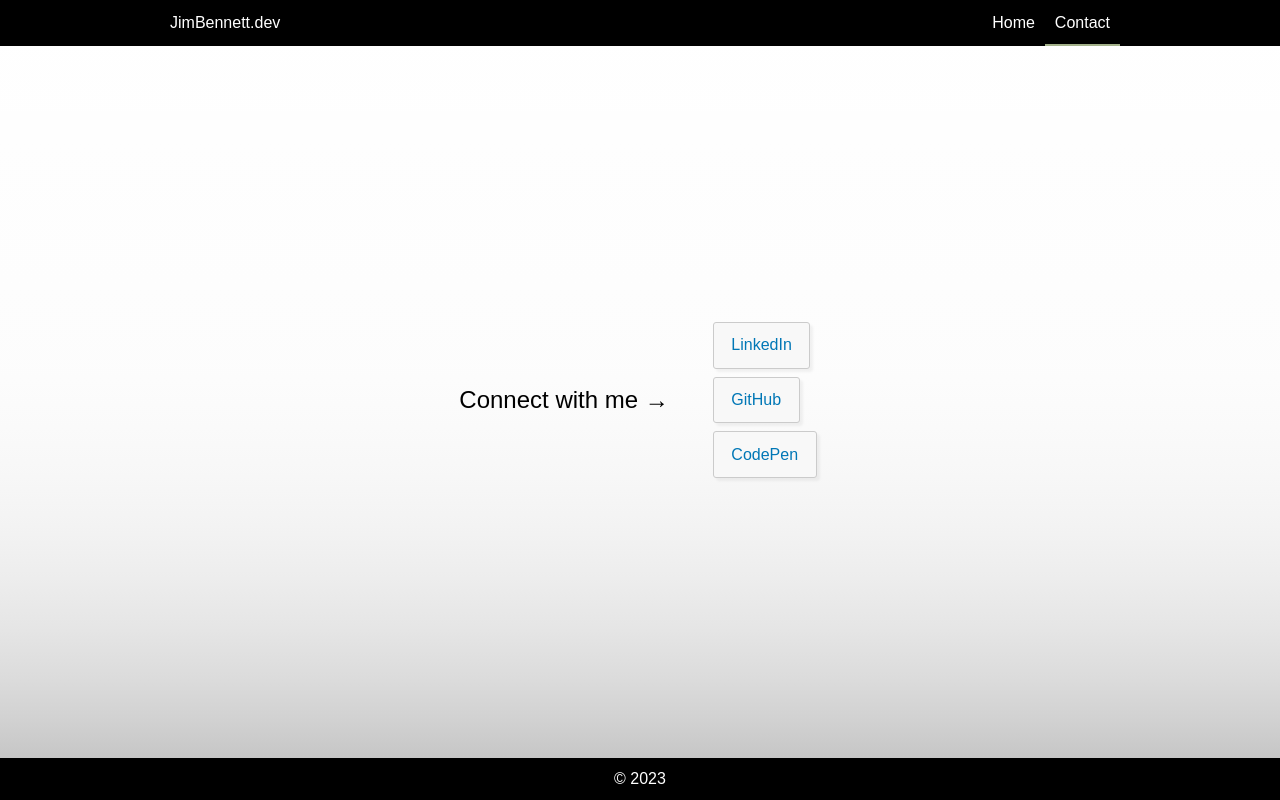
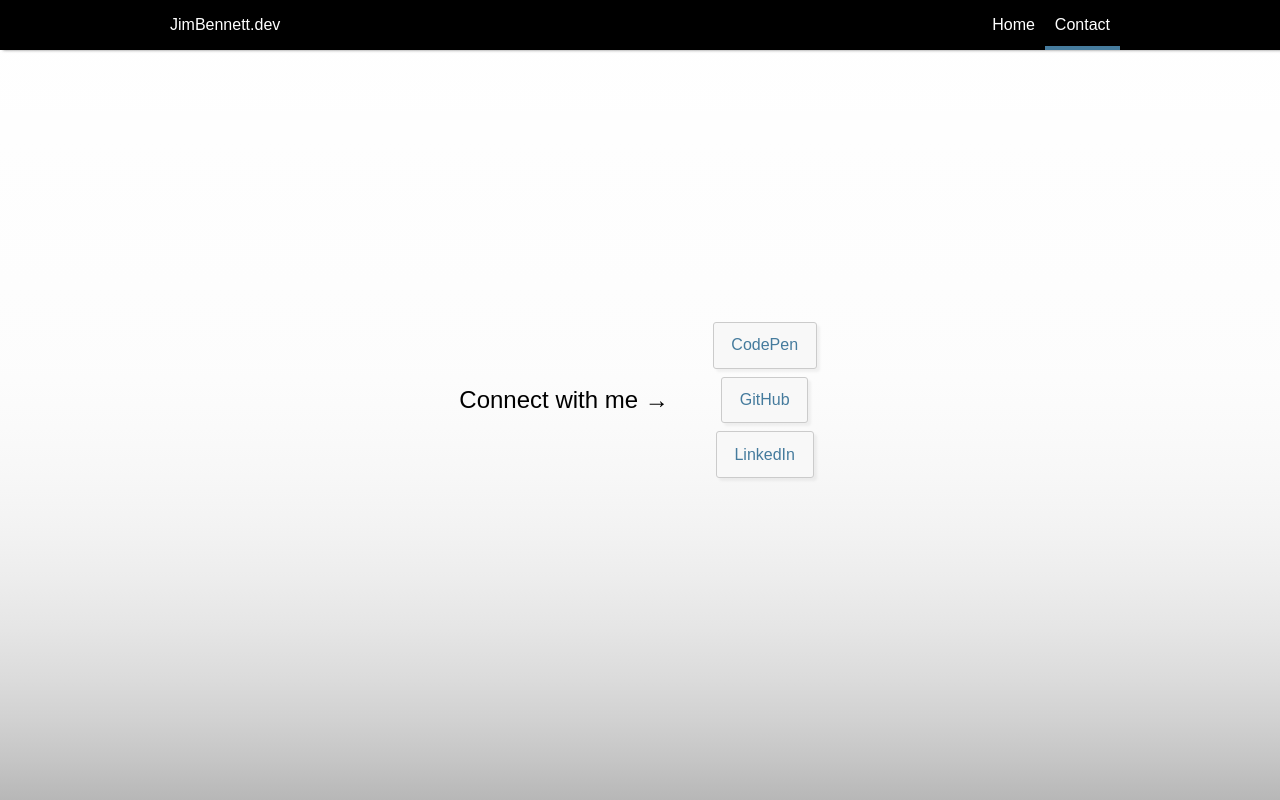
Before and after one commit to resonantdoghouse/jimbennett.dev, a React (Vite) app: page /contact in a window 1280 px wide. Built offline with nearby package versions, Linux system fonts and the light colour scheme.

Commit message:
add piano project and more styling

```diff
--- a/src/App.jsx
+++ b/src/App.jsx
@@ -1,6 +1,5 @@
 import { Routes, Route } from 'react-router-dom'
 import AppHeader from './components/AppHeader'
-import AppFooter from './components/AppFooter'
 import HomePage from './pages/HomePage'
 import ContactPage from './pages/ContactPage'
 import './App.scss'
@@ -13,8 +12,6 @@ const App = () => (
       <Route path="/" element={<HomePage />} />
       <Route path="/contact" element={<ContactPage />} />
     </Routes>
-
-    <AppFooter />
   </div>
 )
 
--- a/src/components/AppFooter/AppFooter.scss
+++ b/src/components/AppFooter/AppFooter.scss
@@ -1,8 +1,6 @@
 @use '../../styles/placeholders.scss';
 
 .AppFooter {
-  position: fixed;
-  bottom: 0;
   width: 100%;
   background: var(--color-dark);
   color: var(--color-light);
--- a/src/components/AppHeader/AppHeader.scss
+++ b/src/components/AppHeader/AppHeader.scss
@@ -3,17 +3,18 @@
 .AppHeader {
   position: fixed;
   top: 0;
+  z-index: 10;
   width: 100%;
   background: var(--color-dark);
   color: var(--color-light);
-
+  box-shadow: 3px 0 3px rgba(0, 0, 0, 0.5);
 
   &__title {
     margin: 0;
     font-size: 1rem;
     padding: 0.625rem;
-    border-top: 2px solid transparent;
-    border-bottom: 2px solid transparent;
+    border-top: 4px solid transparent;
+    border-bottom: 4px solid transparent;
   }
   &__wrapper {
     @extend %wrapper;
@@ -34,13 +35,13 @@
     color: var(--color-light);
     padding: 0.625rem;
     text-decoration: none;
-    border-top: 2px solid transparent;
-    border-bottom: 2px solid transparent;
+    border-top: 4px solid transparent;
+    border-bottom: 4px solid transparent;
     &:hover {
-      border-bottom: 2px solid var(--color-primary--accent);
+      border-bottom: 4px solid var(--color-primary--accent);
     }
     &--active {
-      border-bottom: 2px solid var(--color-primary--accent);
+      border-bottom: 4px solid var(--color-secondary);
     }
   }
 }
--- a/src/index.scss
+++ b/src/index.scss
@@ -5,11 +5,11 @@
 }
 
 :root {
-  --color-primary: #344e41;
-  --color-primary--accent: #a3b18a;
-  --color-secondary: #0077b6;
-  --color-dark: #000;
-  --color-light: #fff;
+  --color-primary: rgb(52, 78, 65);
+  --color-primary--accent: rgb(0, 111, 50);
+  --color-secondary: rgb(69, 123, 157);
+  --color-dark: rgb(0, 0, 0);
+  --color-light: rgb(255, 255, 255);
 }
 
 body {
@@ -17,7 +17,6 @@ body {
   font-family: Arial, Helvetica, sans-serif;
   line-height: 1.4;
   overflow-x: hidden;
-  overflow-y: hidden;
 }
 
 h1,
--- a/src/pages/ContactPage/ContactPage.jsx
+++ b/src/pages/ContactPage/ContactPage.jsx
@@ -7,10 +7,10 @@ const ContactPage = () => (
       <li className="connect-list__item">
         <a
           className="connect-list__link"
-          href="https://www.linkedin.com/in/jim-bennett/"
+          href="https://codepen.io/jimbennett"
           target="_blank"
         >
-          LinkedIn
+          CodePen
         </a>
       </li>
       <li className="connect-list__item">
@@ -25,10 +25,10 @@ const ContactPage = () => (
       <li className="connect-list__item">
         <a
           className="connect-list__link"
-          href="https://codepen.io/jimbennett"
+          href="https://www.linkedin.com/in/jim-bennett/"
           target="_blank"
         >
-          CodePen
+          LinkedIn
         </a>
       </li>
     </ul>
--- a/src/pages/ContactPage/ContactPage.scss
+++ b/src/pages/ContactPage/ContactPage.scss
@@ -7,7 +7,7 @@
 }
 
 .connect-list {
-  @include mixins.flex(column, flex-start);
+  @include mixins.flex(column);
   $self: &;
   &__item {
     border: 1px solid #cbcbcb;
--- a/src/pages/HomePage/HomePage.jsx
+++ b/src/pages/HomePage/HomePage.jsx
@@ -2,17 +2,29 @@ import { ReactP5Wrapper } from 'react-p5-wrapper'
 import { Link } from 'react-router-dom'
 import sketch from '../../generativeTerrainSketch'
 import './HomePage.scss'
+import playerPianoImg from '../../assets/images/react-player-piano.jpg'
 
 const HomePage = () => (
-  <>
-    <div className="overlay">
-      <h1 className="overlay__title">Hello, World 👋</h1>
+  <div className="HomePage">
+    <ReactP5Wrapper sketch={sketch} />
+    <article className="article">
+      <h1 className="article__title">Hello, World 👋</h1>
       <Link to="/contact" className="Link">
         Connect with me
       </Link>
-    </div>
-    <ReactP5Wrapper sketch={sketch} />
-  </>
+    </article>
+    <section className="section">
+      <h2>Toy Projects</h2>
+      <Link className="Link" to="https://thejoyofcss.art/" target="_blank">
+        React Player Piano 🎹
+        <img
+          className="Link__img"
+          src={playerPianoImg}
+          alt="react player piano"
+        />
+      </Link>
+    </section>
+  </div>
 )
 
 export default HomePage
--- a/src/pages/HomePage/HomePage.scss
+++ b/src/pages/HomePage/HomePage.scss
@@ -1,14 +1,22 @@
 @use '../../styles/mixins.scss';
 
-.overlay {
+.HomePage {
+}
+
+.react-p5-wrapper {
+  width: 100vw;
+  height: 100vh;
+}
+
+.article {
+  @include mixins.flex(column, center, center, inline-flex);
   position: absolute;
+  left: 50%;
   top: 50%;
-  left: 50%;
   transform: translate(-50%, -50%);
   box-shadow: 3px 3px 3px rgba(0, 0, 0, 0.25);
   background: var(--color-dark);
   border-radius: 4px;
-  @include mixins.flex(column);
   padding: 0.625rem;
   &__title {
     letter-spacing: 1px;
@@ -18,6 +26,30 @@
   }
 }
 
+.section {
+  position: relative;
+  z-index: 20;
+  padding: 1.25rem;
+  margin: 0 1.25rem 1.25rem;
+  @include mixins.flex(column);
+}
+
 .Link {
   @include mixins.btn();
+  flex-direction: column;
+  &:hover {
+    background: var(--color-dark);
+    color: var(--color-light);
+  }
+
+  &__img {
+    max-width: 100%;
+    width: 768px;
+    border-radius: 4px;
+    opacity: 0.9;
+    transition: opacity 0.25s;
+    &:hover {
+      opacity: 1;
+    }
+  }
 }
--- a/src/styles/mixins.scss
+++ b/src/styles/mixins.scss
@@ -1,5 +1,5 @@
-@mixin flex($direction: row, $align: center, $justify: center) {
-  display: flex;
+@mixin flex($direction: row, $align: center, $justify: center, $flex: flex) {
+  display: $flex;
   flex-direction: $direction;
   align-items: $align;
   justify-content: $justify;
@@ -17,6 +17,7 @@
   margin: 0.25rem;
   box-shadow: 3px 3px 3px rgba(0, 0, 0, 0.25);
   display: inline-flex;
+  border-radius: 4px;
   &:hover {
     background: #fff;
     color: #000;
```
Also changed, not shown: src/assets/images/react-player-piano.jpg (added), 1 other file (tests, documents, lock files or other folders).
